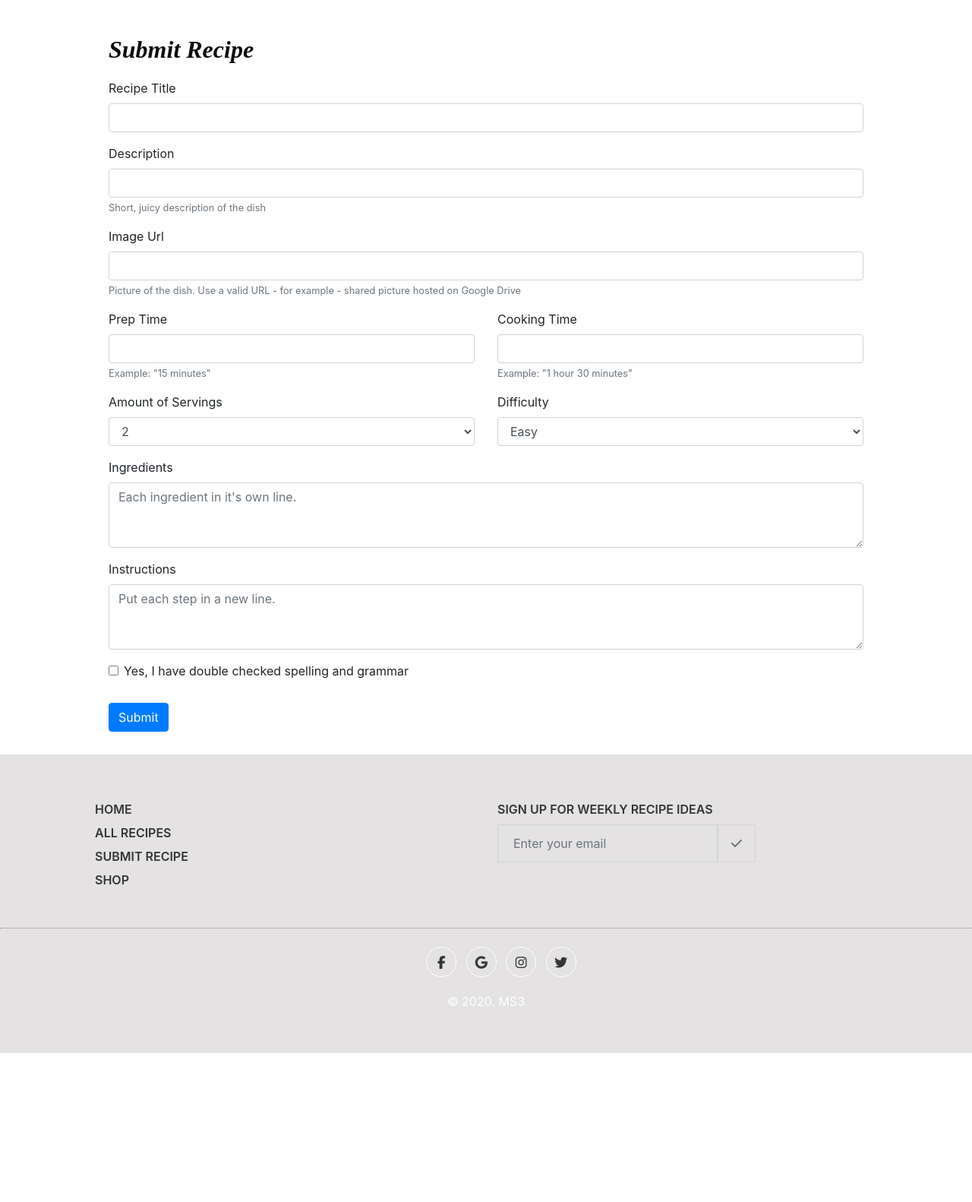
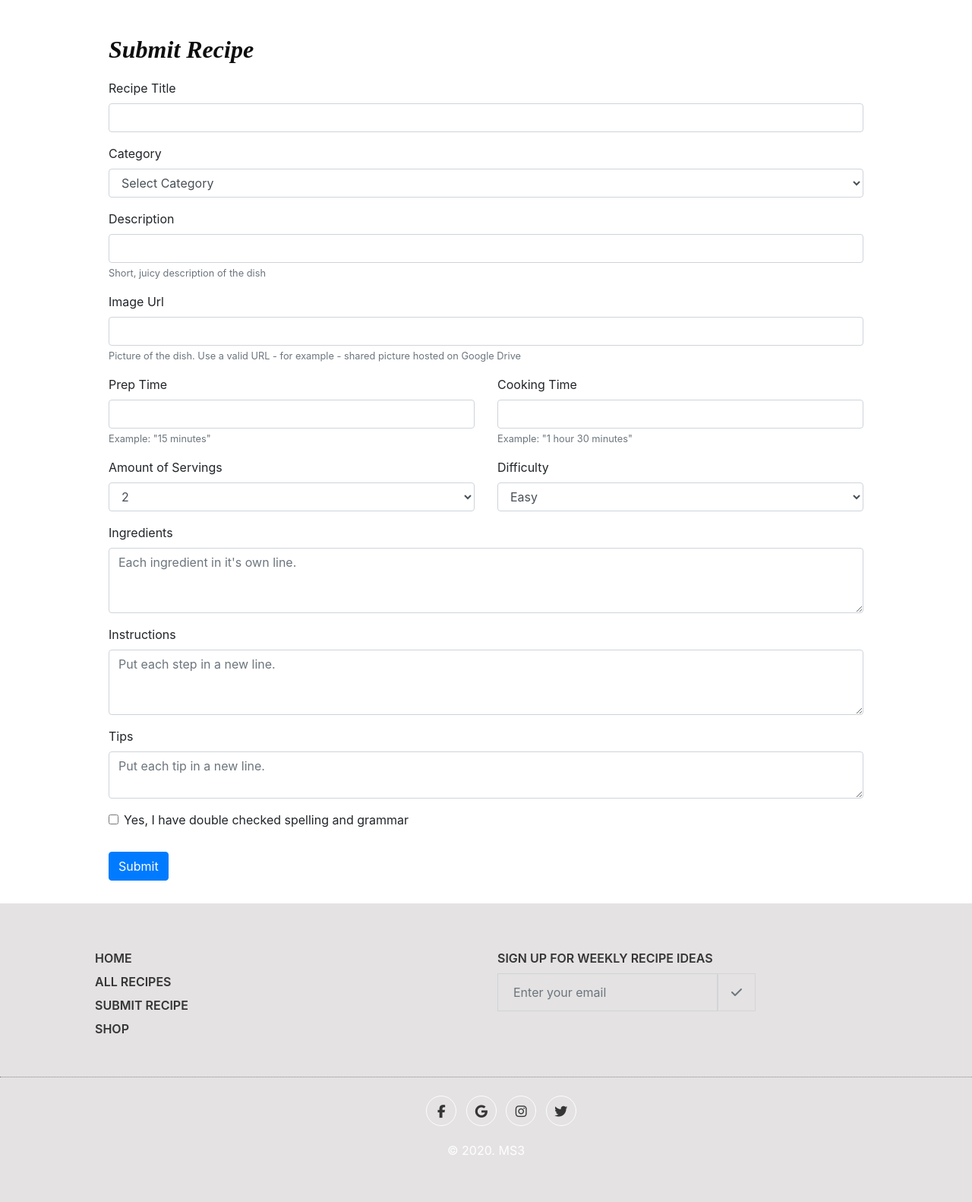
Before and after one commit to sabinemm/recipe-site-ms3, a Flask app: page /submit_recipe in a window 1280 px wide. Shown: the part 400-1982 px from the top of the page at 76% size. Before the commit the page ends 1786 px from the top, so only its background shows below. Run offline with Flask 2, Linux system fonts and the light colour scheme; data that the repository does not hold is empty; some libraries are stand-ins or nearby versions; some web fonts are replaced.

Commit message:
POST form functionality added

```diff
--- a/app.py
+++ b/app.py
@@ -5,6 +5,7 @@ from flask_pymongo import PyMongo
 from bson.objectid import ObjectId
 from dotenv import load_dotenv, find_dotenv
 from os import getenv
+from datetime import datetime
 load_dotenv()
 
 app = Flask(__name__)
@@ -13,6 +14,10 @@ app.config['MONGO_URI'] = os.getenv(
     'MONGO_URI')
 
 mongo = PyMongo(app)
+
+now = datetime.now()
+dt_string = now.strftime("%d/%m/%Y %H:%M")
+#print("now =", now)
 
 
 @app.route('/')
@@ -24,13 +29,26 @@ def get_categories():
 
 @app.route('/recipe')
 def get_recipe():
-    recipe_cursor = mongo.db.recipe.find()
+    recipe_cursor = mongo.db.recipe.find(
+        {'title': 'Chickpea Curry'})
     return render_template("recipe.html", recipe=recipe_cursor)
 
 
 @app.route('/submit_recipe')
-def add_recipe():
-    return render_template("submit_recipe.html")
+def submit_recipe():
+    categories_cursor = mongo.db.categories.find()
+    return render_template("submit_recipe.html", categories=categories_cursor)
+
+
+@app.route('/send_recipe', methods=['POST'])
+def send_recipe():
+    recipe_cursor = mongo.db.recipe
+    return_data = request.form.to_dict()
+    return_data["date_added"] = dt_string
+    print(return_data)
+    recipe_cursor.insert_one(return_data)
+
+    return redirect(url_for('submit_recipe'))
 
 
 if __name__ == '__main__':
--- a/templates/submit_recipe.html
+++ b/templates/submit_recipe.html
@@ -4,19 +4,32 @@
     <h2>Submit Recipe</h2>
 </div>
 
-<form>
+<form method="POST" action="{{ url_for('send_recipe') }}">
     <div class="form-group">
-        <label for="">Recipe Title</label>
-        <input type="" class="form-control" id="" aria-describedby="recipe title">
+        <label for="title">Recipe Title</label>
+        <input type="text" class="form-control" id="title" name="title" aria-describedby="recipe title">
     </div>
+
     <div class="form-group">
-        <label for="">Description</label>
-        <input type="" class="form-control" id="" aria-describedby="recipe description">
-        <small id="" class="form-text text-muted">Short, juicy description of the dish</small>
+        <label for="category_name">Category</label>
+        <select name="category_name" id="category_name" class="form-control">
+            <option selected disabled>Select Category</option>
+            {% for category in categories %}
+            <option>{{category.category_name}}</option>
+            {% endfor %}
+        </select>
     </div>
+
     <div class="form-group">
-        <label for="">Image Url</label>
-        <input type="" class="form-control" id="" aria-describedby="recipe description">
+        <label for="description">Description</label>
+        <input type="text" class="form-control" id="description" name="description"
+            aria-describedby="recipe description">
+        <small class="form-text text-muted">Short, juicy description of the dish</small>
+    </div>
+
+    <div class="form-group">
+        <label for="image_url">Image Url</label>
+        <input type="text" class="form-control" name="image_url" id="image_url" aria-describedby="recipe description">
         <small id="" class="form-text text-muted">Picture of the dish. Use a valid URL
             - for example - shared picture
             hosted on Google Drive</small>
@@ -25,16 +38,17 @@
     <div class="row">
         <div class="col-sm-12 col-md-6">
             <div class="form-group">
-                <label for="">Prep Time</label>
-                <input type="" class="form-control" id="" aria-describedby="preparation time">
-                <small id="" class="form-text text-muted">Example: "15 minutes"</small>
+                <label for="prep">Prep Time</label>
+                <input type="text" class="form-control" id="prep" name="prep" aria-describedby="preparation time">
+                <small class="form-text text-muted">Example: "15 minutes"</small>
             </div>
         </div>
+
         <div class="col-sm-12 col-md-6">
             <div class="form-group">
-                <label for="">Cooking Time</label>
-                <input type="" class="form-control" id="" aria-describedby="cooking time">
-                <small id="" class="form-text text-muted">Example: "1 hour 30 minutes"</small>
+                <label for="cooks">Cooking Time</label>
+                <input type="" class="form-control" id="cooks" name="cooks" aria-describedby="cooking time">
+                <small class="form-text text-muted">Example: "1 hour 30 minutes"</small>
             </div>
         </div>
     </div>
@@ -42,8 +56,8 @@
     <div class="row">
         <div class="col-sm-12 col-md-6">
             <div class="form-group">
-                <label for="">Amount of Servings</label>
-                <select id="inputState" class="form-control">
+                <label for="serves">Amount of Servings</label>
+                <select id="serves" name="serves" class="form-control">
                     <option selected>2</option>
                     <option>4</option>
                     <option>6</option>
@@ -52,10 +66,11 @@
                 </select>
             </div>
         </div>
+
         <div class="col-sm-12 col-md-6">
             <div class="form-group">
-                <label for="inputDifficulty">Difficulty</label>
-                <select id="inputState" class="form-control">
+                <label for="difficulty">Difficulty</label>
+                <select id="ifficulty" name="difficulty" class="form-control">
                     <option selected>Easy</option>
                     <option>Medium</option>
                     <option>Hard</option>
@@ -67,8 +82,8 @@
     <div class="form-group">
         <div class="row">
             <div class="col-md-12">
-                <label for="exampleFormControlTextarea1">Ingredients</label>
-                <textarea class="form-control" id="exampleFormControlTextarea1" rows="3"
+                <label for="ingredients">Ingredients</label>
+                <textarea class="form-control" id="ingredients" name="ingredients" rows="3"
                     placeholder="Each ingredient in it's own line."></textarea>
             </div>
         </div>
@@ -77,9 +92,19 @@
     <div class="form-group">
         <div class="row">
             <div class="col-md-12">
-                <label for="exampleFormControlTextarea1">Instructions</label>
-                <textarea class="form-control" id="exampleFormControlTextarea1" rows="3"
+                <label for="instructions">Instructions</label>
+                <textarea class="form-control" id="instructions" name="instructions" rows="3"
                     placeholder="Put each step in a new line."></textarea>
+            </div>
+        </div>
+    </div>
+
+    <div class="form-group">
+        <div class="row">
+            <div class="col-md-12">
+                <label for="tips">Tips</label>
+                <textarea class="form-control" id="tips" name="tips" rows="2"
+                    placeholder="Put each tip in a new line."></textarea>
             </div>
         </div>
     </div>
```
Also changed, not shown: templates/category.html (+12 -6 lines).
